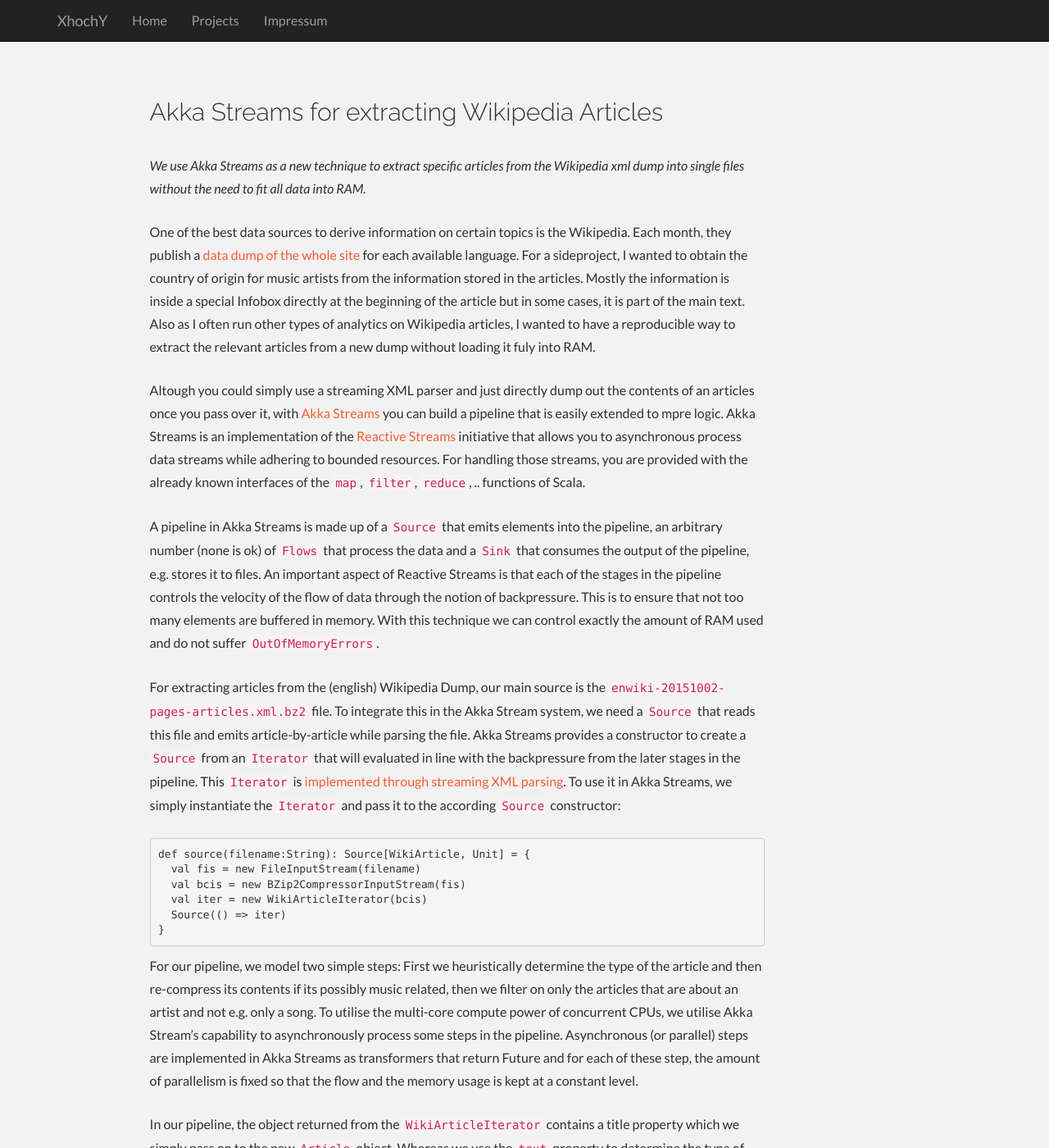
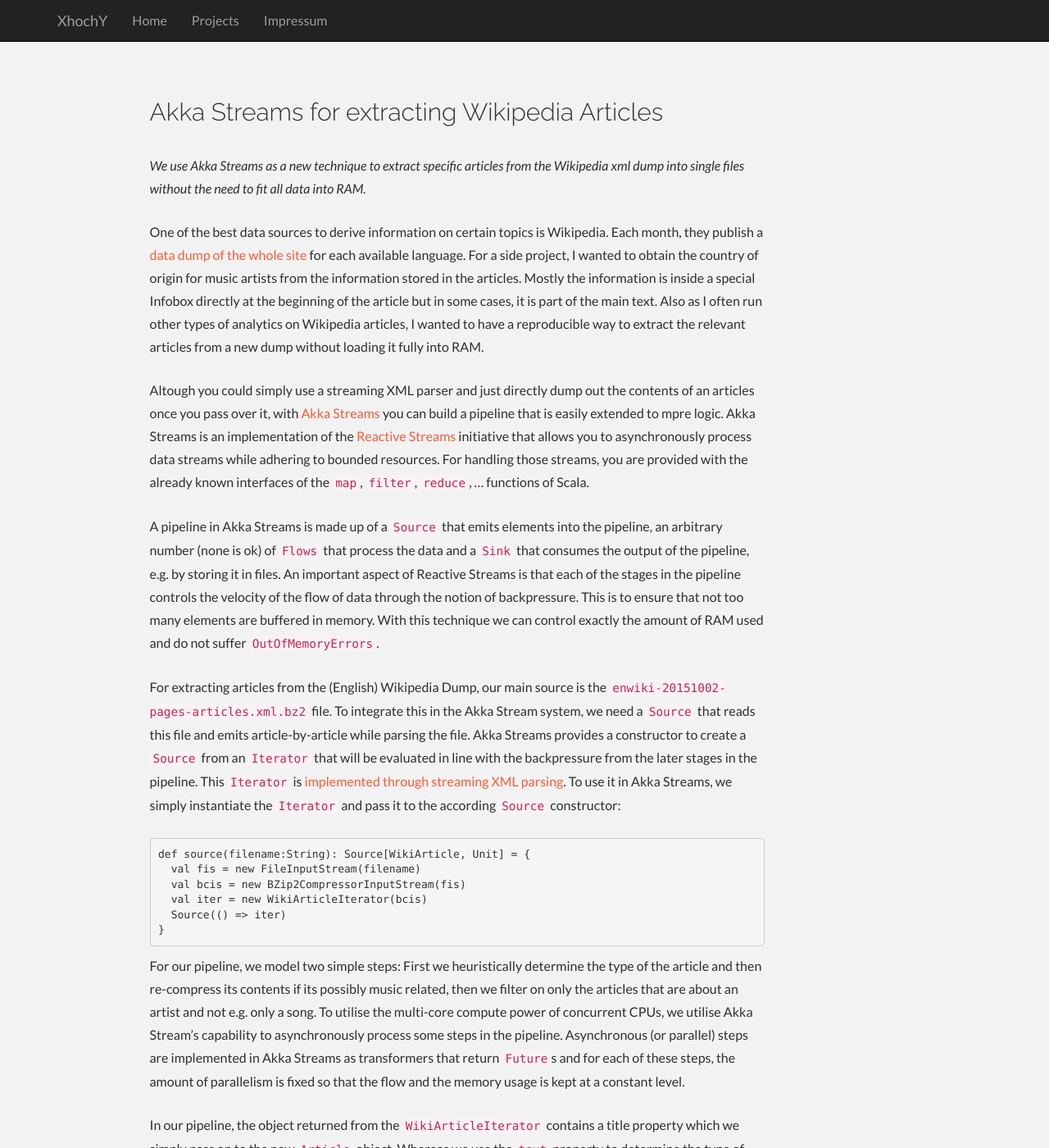
Before and after one commit to xhochy/xhochy.github.com, a Jekyll site: the page built from _posts/2016-02-24-use-akka-streams-to-extract-wikipedia-articles.md, in a window 1280 px wide and 1400 px high. Shown: the whole window at 82% size. Built offline with Jekyll 4.4.1, drawn with Linux system fonts in a browser that asks for light colours; nearby versions of some CDN libraries; some of the changed text lies outside the part shown.

Commit message:
fix akka streams typos

```diff
--- a/_posts/2016-02-24-use-akka-streams-to-extract-wikipedia-articles.md
+++ b/_posts/2016-02-24-use-akka-streams-to-extract-wikipedia-articles.md
@@ -5,24 +5,24 @@
 
 *We use Akka Streams as a new technique to extract specific articles from the Wikipedia xml dump into single files without the need to fit all data into RAM.*
 
-One of the best data sources to derive information on certain topics is the Wikipedia.
+One of the best data sources to derive information on certain topics is Wikipedia.
 Each month, they publish a [data dump of the whole site](https://dumps.wikimedia.org/enwiki/) for each available language.
-For a sideproject, I wanted to obtain the country of origin for music artists from the information stored in the articles.
+For a side project, I wanted to obtain the country of origin for music artists from the information stored in the articles.
 Mostly the information is inside a special Infobox directly at the beginning of the article but in some cases, it is part of the main text.
-Also as I often run other types of analytics on Wikipedia articles, I wanted to have a reproducible way to extract the relevant articles from a new dump without loading it fuly into RAM.
+Also as I often run other types of analytics on Wikipedia articles, I wanted to have a reproducible way to extract the relevant articles from a new dump without loading it fully into RAM.
 
 Altough you could simply use a streaming XML parser and just directly dump out the contents of an articles once you pass over it, with [Akka Streams](http://doc.akka.io/docs/akka-stream-and-http-experimental/1.0/scala/stream-introduction.html) you can build a pipeline that is easily extended to mpre logic.
-Akka Streams is an implementation of the [Reactive Streams](http://www.reactive-streams.org/) initiative that allows you to asynchronous process data streams while adhering to bounded resources.
-For handling those streams, you are provided with the already known interfaces of the `map`, `filter`, `reduce`, .. functions of Scala.
+Akka Streams is an implementation of the [Reactive Streams](http://www.reactive-streams.org/) initiative that allows you to asynchronously process data streams while adhering to bounded resources.
+For handling those streams, you are provided with the already known interfaces of the `map`, `filter`, `reduce`, ... functions of Scala.
 
-A pipeline in Akka Streams is made up of a `Source` that emits elements into the pipeline, an arbitrary number (none is ok) of `Flows` that process the data and a `Sink` that consumes the output of the pipeline, e.g. stores it to files.
+A pipeline in Akka Streams is made up of a `Source` that emits elements into the pipeline, an arbitrary number (none is ok) of `Flows` that process the data and a `Sink` that consumes the output of the pipeline, e.g. by storing it in files.
 An important aspect of Reactive Streams is that each of the stages in the pipeline controls the velocity of the flow of data through the notion of backpressure.
 This is to ensure that not too many elements are buffered in memory.
 With this technique we can control exactly the amount of RAM used and do not suffer `OutOfMemoryErrors`.
 
-For extracting articles from the (english) Wikipedia Dump, our main source is the `enwiki-20151002-pages-articles.xml.bz2` file.
+For extracting articles from the (English) Wikipedia Dump, our main source is the `enwiki-20151002-pages-articles.xml.bz2` file.
 To integrate this in the Akka Stream system, we need a `Source` that reads this file and emits article-by-article while parsing the file.
-Akka Streams provides a constructor to create a `Source` from an `Iterator` that will evaluated in line with the backpressure from the later stages in the pipeline.
+Akka Streams provides a constructor to create a `Source` from an `Iterator` that will be evaluated in line with the backpressure from the later stages in the pipeline.
 This `Iterator` is [implemented through streaming XML parsing](https://github.com/xhochy/open-data-dump-analyses/blob/e4e67d42b7a8d3b1d262d7fb75e03b3e017a996f/wikipedia/akka-streams/src/main/scala/com/xhochy/WikiArticleIterator.scala).
 To use it in Akka Streams, we simply instantiate the `Iterator` and pass it to the according `Source` constructor:
 
@@ -37,11 +37,11 @@
 
 For our pipeline, we model two simple steps: First we heuristically determine the type of the article and then re-compress its contents if its possibly music related, then we filter on only the articles that are about an artist and not e.g. only a song.
 To utilise the multi-core compute power of concurrent CPUs, we utilise Akka Stream's capability to asynchronously process some steps in the pipeline.
-Asynchronous (or parallel) steps are implemented in Akka Streams as transformers that return Future and for each of these step, the amount of parallelism is fixed so that the flow and the memory usage is kept at a constant level.
+Asynchronous (or parallel) steps are implemented in Akka Streams as transformers that return `Future`s and for each of these steps, the amount of parallelism is fixed so that the flow and the memory usage is kept at a constant level.
 
 In our pipeline, the object returned from the `WikiArticleIterator` contains a title property which we simply pass on to the new `Article` object.
-Whereas we use the `text` property to determine the type of the article, in this case based on the presence of an infobox, and then store the compressed content in the object.
-We do the compression here in the future so that we can utilise the multicore power of the CPUs in our machines (This step will be executed several times in parallel).
+Whereas we use the `text` property to determine the type of the article, in this case based on the presence of an infobox, and then store the compressed content in the object. <!-- this sentence is confusing/incomplete/... -->
+We do the compression here in the future so that we can utilise the multicore power of the CPUs in our machines (this step will be executed several times in parallel).
 As only the music related articles are relevant for us later on, we just store an empty bytearray in the articles of the type `Other`.
 
 {% highlight scala %}
```
Also changed, not shown: other parts of _posts/2016-02-24-use-akka-streams-to-extract-wikipedia-articles.md (+1 -1 lines).
